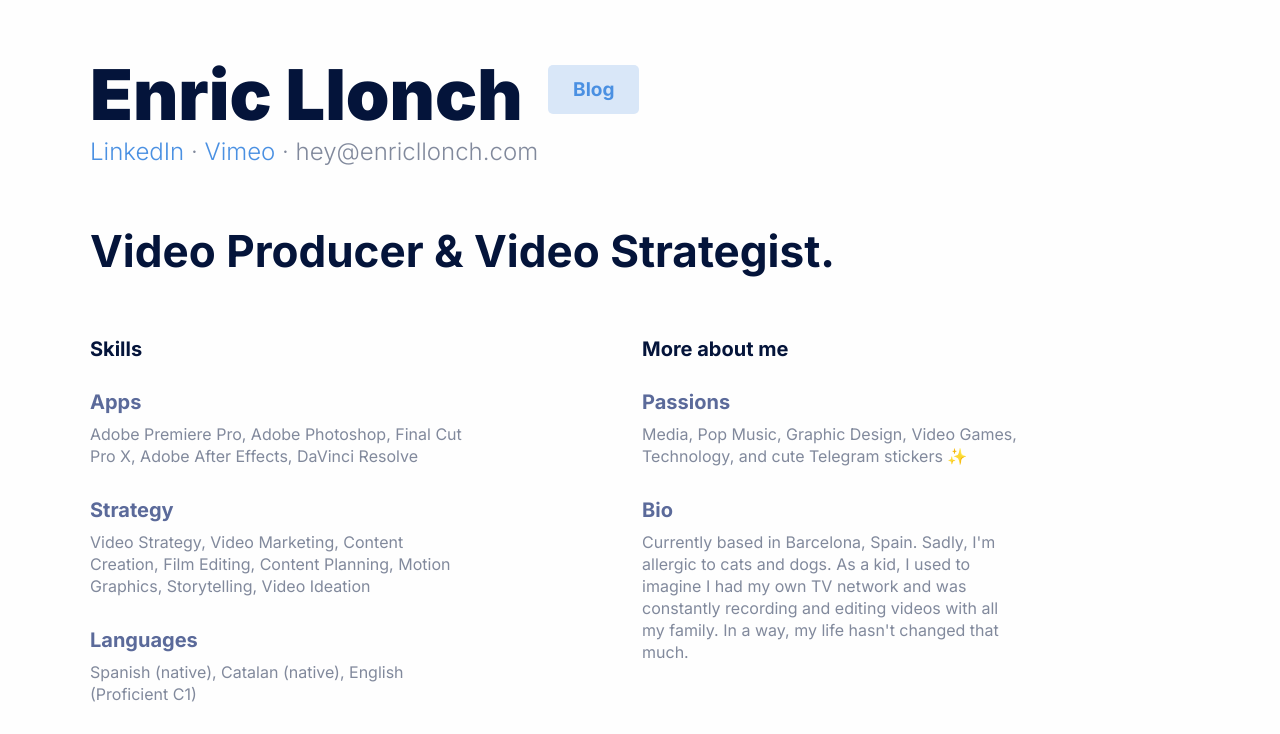
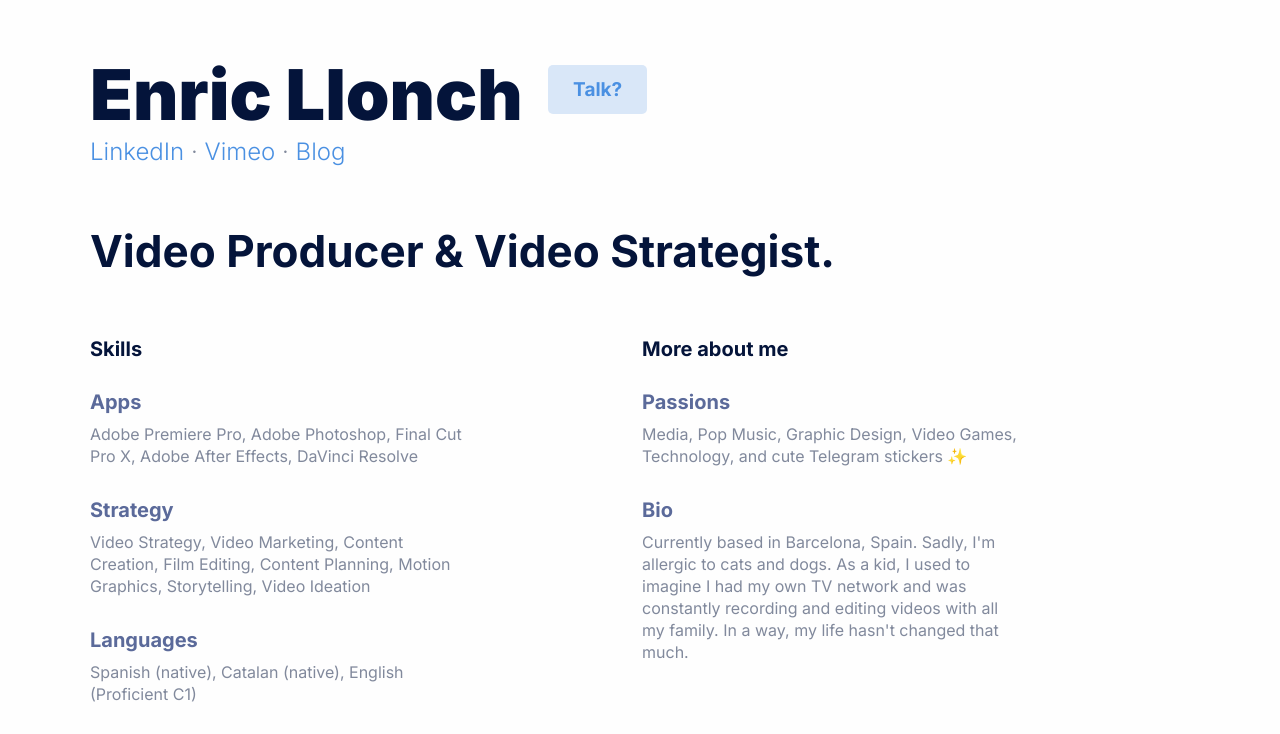
Before and after one commit to enricllonch/enricllonch.github.io, a plain HTML site: page index.html in a window 1280 px wide. Shown: the top 734 px of the page. Drawn offline with Linux system fonts and the light colour scheme.

Commit message:
Update index.html

```diff
--- a/index.html
+++ b/index.html
@@ -10,8 +10,8 @@
 	<div class="container">
 		<div class="hero">
 			<h1 class="name">Enric Llonch</h1>
-			<a href="https://blog.enricllonch.com"><span class="job-title">Blog<span></a>
-     			<span class="email"><a href="https://www.linkedin.com/in/enricllonch/">LinkedIn</a> · <a href="https://vimeo.com/enricll">Vimeo</a> · hey@enricllonch.com</span>
+			<a href="mailto:hey@enricllonch.com"><span class="job-title">Talk?<span></a>
+     			<span class="email"><a href="https://www.linkedin.com/in/enricllonch/">LinkedIn</a> · <a href="https://vimeo.com/enricll">Vimeo</a> · <a href="https://blog.enricllonch.com">Blog</a></span>
 
 			<h2 class="lead">Video Producer & Video Strategist.</h2>
 		</div>
```
